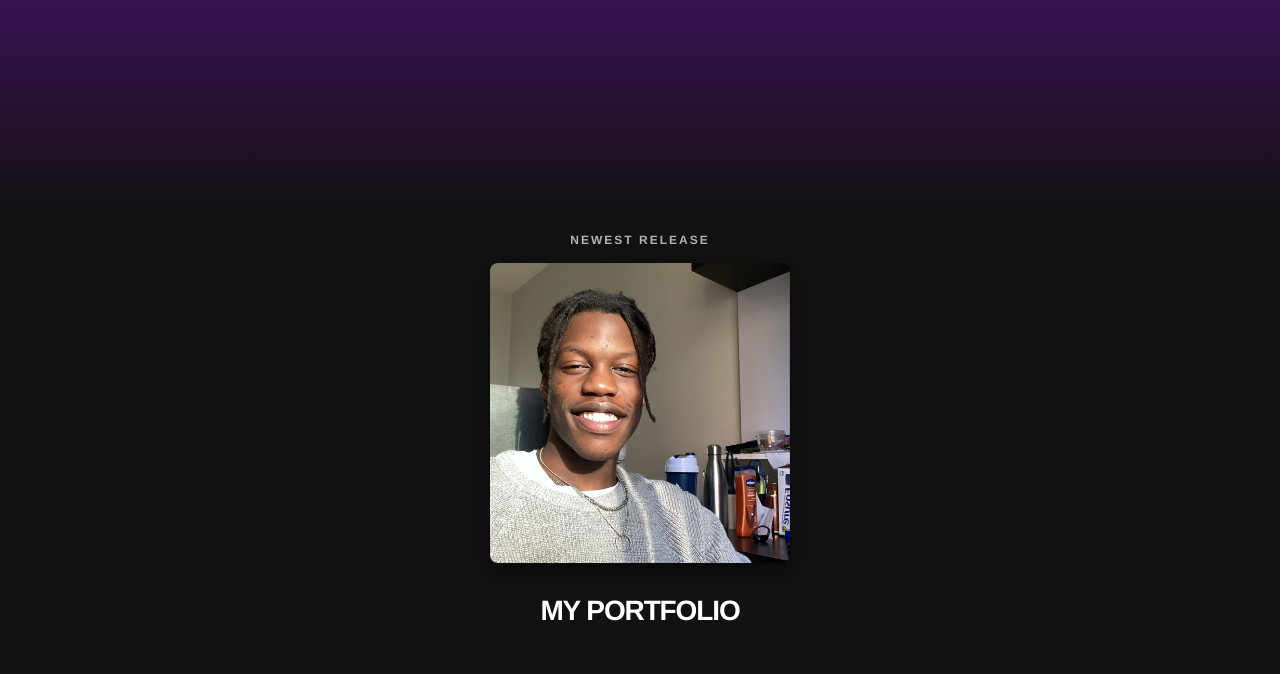
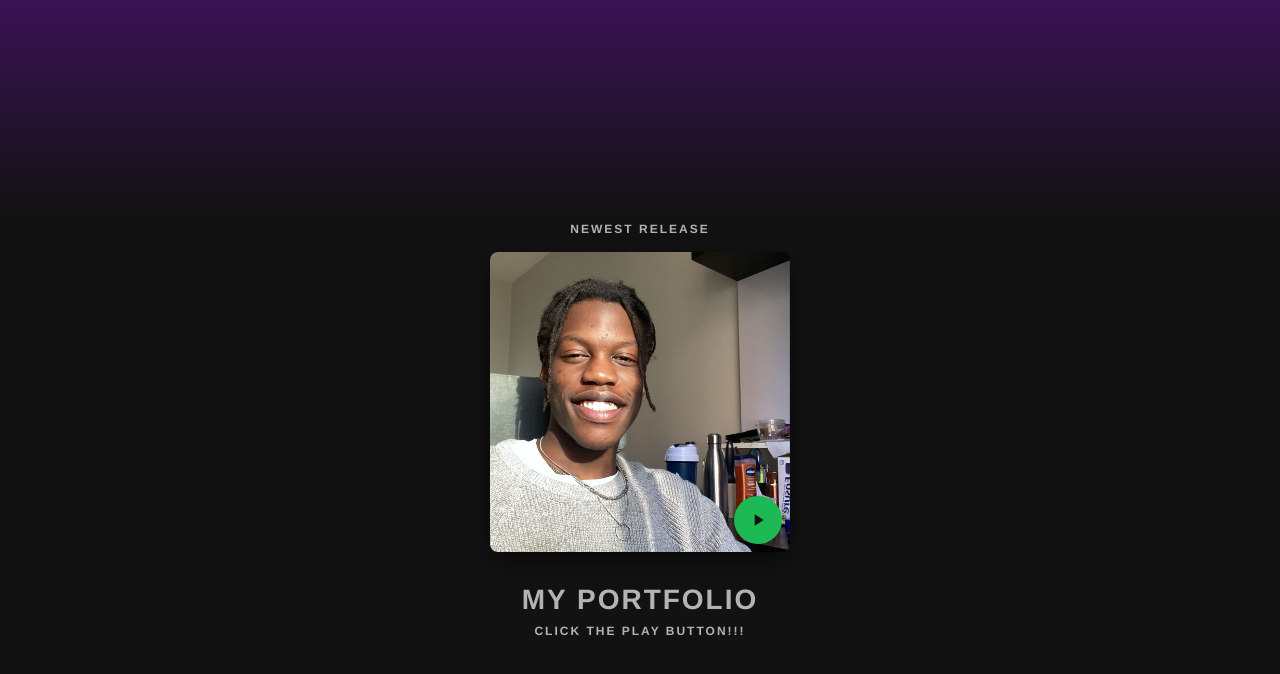
Before and after one commit to rONin01010101010/portfolio, a React (Vite) app: page /#/ in a window 1280 px wide. Shown: the top 674 px of the page. Built offline with nearby package versions, Linux system fonts and the light colour scheme.

Commit message:
edited home page

```diff
--- a/src/Pages/Home.css
+++ b/src/Pages/Home.css
@@ -141,3 +141,107 @@ body {
         font-size: 24px;
     }
 }
+
+/* Add these styles to your existing Home.css file */
+
+.album-container {
+    position: relative;
+    display: inline-block;
+}
+
+.play-button-container-fixed {
+    position: absolute;
+    bottom: 8px;
+    right: 8px;
+    z-index: 10;
+}
+
+.play-button-fixed {
+    width: 48px;
+    height: 48px;
+    border-radius: 50%;
+    background-color: #1ed760; /* Spotify green */
+    border: none;
+    display: flex;
+    align-items: center;
+    justify-content: center;
+    cursor: pointer;
+    box-shadow: 0 4px 12px rgba(0, 0, 0, 0.3);
+    transition: all 0.2s ease;
+    color: black;
+}
+
+.play-button-fixed:hover {
+    background-color: #1fdf64;
+    transform: scale(1.05);
+    box-shadow: 0 6px 16px rgba(0, 0, 0, 0.4);
+}
+
+.play-button-fixed:active {
+    transform: scale(0.95);
+}
+
+/* Add these styles to your existing Home.css file */
+
+.album-container {
+    position: relative;
+    display: inline-block;
+}
+
+.play-button-container-fixed {
+    position: absolute;
+    bottom: 8px;
+    right: 8px;
+    z-index: 10;
+}
+
+.play-button-fixed {
+    width: 48px;
+    height: 48px;
+    border-radius: 50%;
+    background-color: var(--spotify-green);
+    border: none;
+    display: flex;
+    align-items: center;
+    justify-content: center;
+    cursor: pointer;
+    box-shadow: 0 4px 12px rgba(0, 0, 0, 0.3);
+    transition: all 0.2s ease;
+    color: var(--spotify-black);
+}
+
+.play-button-fixed:hover {
+    background-color: #1fdf64;
+    transform: scale(1.05);
+    box-shadow: 0 6px 16px rgba(0, 0, 0, 0.4);
+}
+
+.play-button-fixed:active {
+    transform: scale(0.95);
+}
+
+/* Updated styles for portfolio title and instruction */
+.portfolio-title {
+    text-transform: uppercase;
+    font-size: 28px;
+    font-weight: 700;
+    letter-spacing: 2px;
+    color: var(--spotify-gray);
+    margin: 8px 0 0;
+}
+
+.play-instruction {
+    text-transform: uppercase;
+    font-size: 12px;
+    font-weight: 700;
+    letter-spacing: 2px;
+    color: var(--spotify-gray);
+    margin-top: 8px;
+}
+
+/* Media Queries for mobile */
+@media (max-width: 480px) {
+    .portfolio-title {
+        font-size: 24px;
+    }
+}
--- a/src/Pages/Home.jsx
+++ b/src/Pages/Home.jsx
@@ -1,10 +1,10 @@
-import React, { useState } from 'react';
+import React from 'react';
 import { useNavigate } from 'react-router-dom';
 import './Home.css';
 // Import your own image below
 import ProfilePhoto from '../assets/ProfilePhoto.jpg';
+
 const Home = () => {
-    const [isHovered, setIsHovered] = useState(false);
     const navigate = useNavigate();
 
     const handlePlayClick = () => {
@@ -15,35 +15,26 @@ const Home = () => {
         <div className="spotify-home">
             <div className="home-content">
                 <span className="newest-release">NEWEST RELEASE</span>
-
-                <div
-                    className="album-container"
-                    onMouseEnter={() => setIsHovered(true)}
-                    onMouseLeave={() => setIsHovered(false)}
-                >
-
+                <div className="album-container">
                     <img
                         src={ProfilePhoto}
                         alt="Portfolio Cover"
                         className="album-cover"
                     />
-
-                    {isHovered && (
-                        <div className="play-button-container">
+                    <div className="play-button-container-fixed">
                         <button
-                                className="play-button"
+                            className="play-button-fixed"
                             onClick={handlePlayClick}
                             aria-label="Play and view portfolio"
                         >
-                                <svg viewBox="0 0 24 24" width="24" height="24">
+                            <svg viewBox="0 0 24 24" width="20" height="20">
                                 <polygon points="8,5 19,12 8,19" fill="currentColor"/>
                             </svg>
                         </button>
                     </div>
-                    )}
                 </div>
-
                 <h1 className="portfolio-title">MY PORTFOLIO</h1>
+                <span className="play-instruction">CLICK THE PLAY BUTTON!!!</span>
             </div>
         </div>
     );
```
Lines whose indentation alone changed are shown as unchanged.
